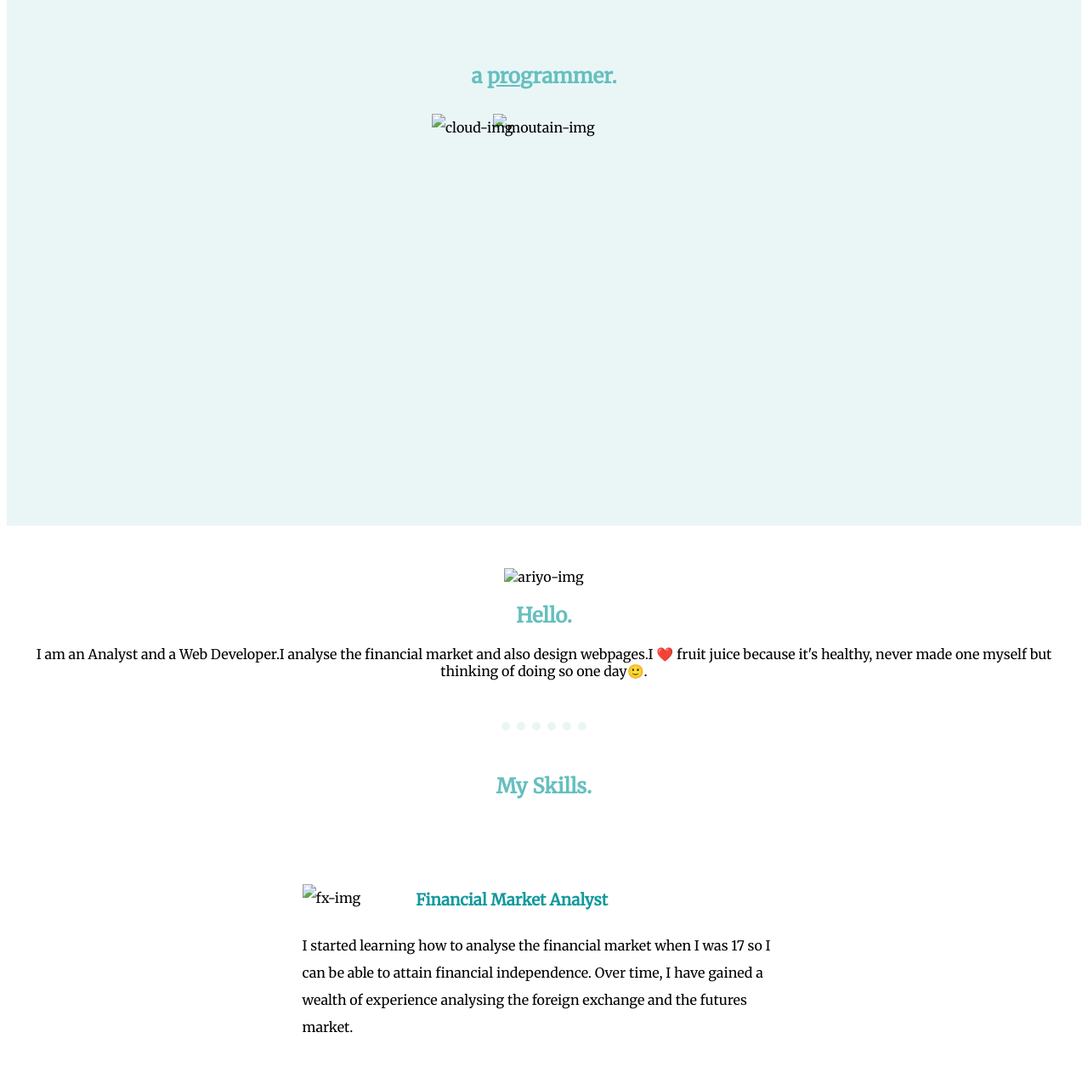
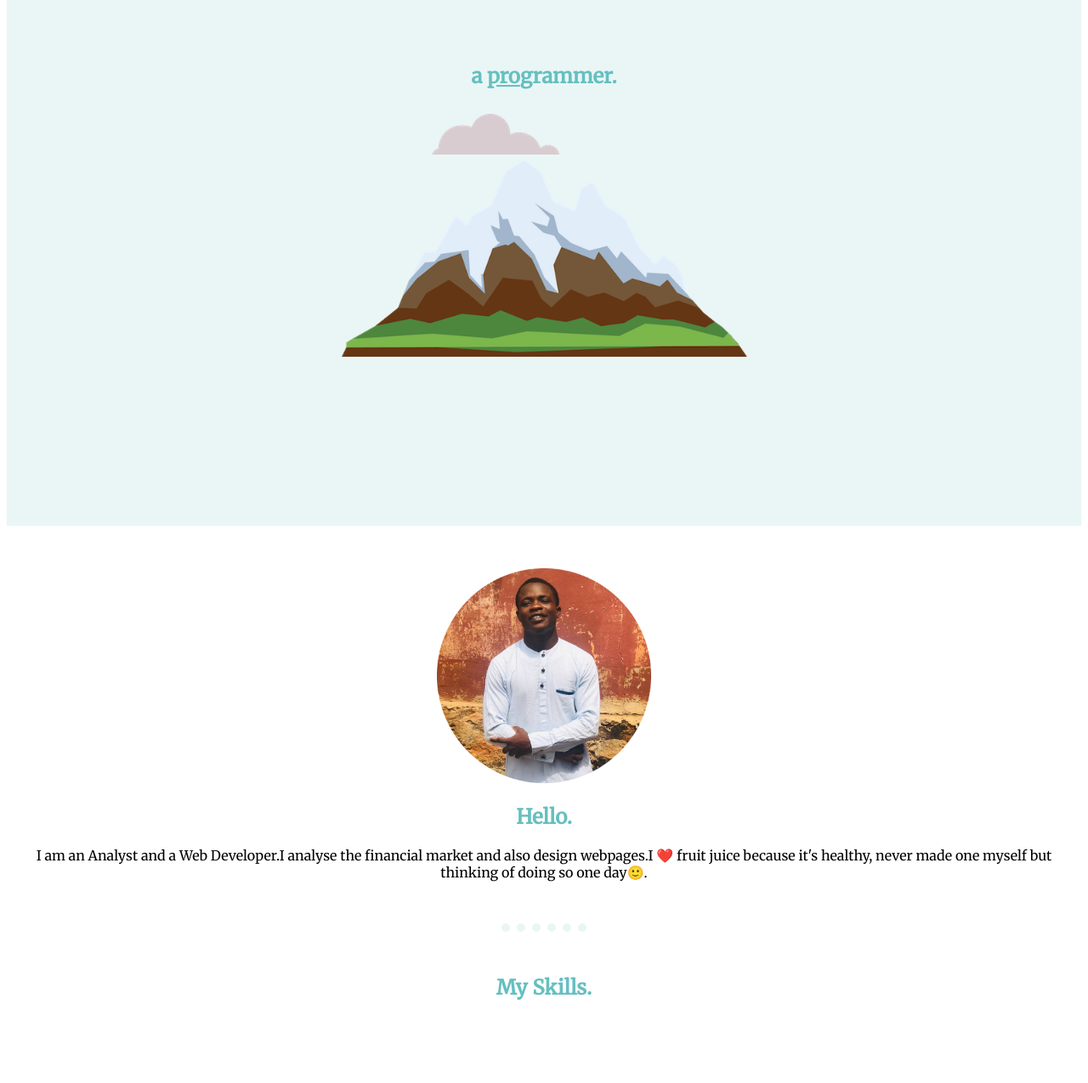
Before and after one commit to MorufLawal/MyCV, a plain HTML site: page index.html in a window 1280 px wide. Shown: the part 389-1664 px from the top of the page at 85% size. Drawn offline with Linux system fonts and the light colour scheme; the site is published under a folder, as on GitHub Pages, so addresses that start at the root find nothing.

Commit message:
Update index.html

```diff
--- a/index.html
+++ b/index.html
@@ -13,14 +13,14 @@
 </head>
 <body>
 <div class="first-intro">
-<img id="topright-cloud" src="/CSS - My Site Images/cloud.png" alt="cloud-img">
+<img id="topright-cloud" src="./CSS - My Site Images/cloud.png" alt="cloud-img">
 <h1>I'm Ariyo.</h1>
 <h2>a <span>pro</span>grammer.</h2>
-<img id="bottomleft-cloud" src="/CSS - My Site Images/cloud.png" alt="cloud-img">
-<img id="mountain" src="/CSS - My Site Images/mountain.png" alt="moutain-img">
+<img id="bottomleft-cloud" src="./CSS - My Site Images/cloud.png" alt="cloud-img">
+<img id="mountain" src="./CSS - My Site Images/mountain.png" alt="moutain-img">
 </div>
 <div class="second-intro">
-  <img class="ariyo-img" src="/CSS - My Site Images/photo_2022-04-19_16-52-12-modified.png" alt="ariyo-img">
+  <img class="ariyo-img" src="./CSS - My Site Images/photo_2022-04-19_16-52-12-modified.png" alt="ariyo-img">
   <h2>Hello.</h2>
   <p>I am an Analyst and a Web Developer.I analyse the financial market and also design webpages.I ❤️ fruit juice because it's healthy, never made one myself but thinking of doing so one day🙂.</p>
 </div>
@@ -29,12 +29,12 @@
 <div class="skill-set" >
 
 <div class="skill-list">
-  <img class="fx-img" src="/CSS - My Site Images/fx.jpg" alt="fx-img">
+  <img class="fx-img" src="./CSS - My Site Images/fx.jpg" alt="fx-img">
   <h3>Financial Market Analyst</h3>
   <p>I started learning how to analyse the financial market when I was 17 so I can be able to attain financial independence. Over time, I have gained a wealth of experience analysing the foreign exchange and the futures market.</p>
 </div>
 <div class="skill-list">
-  <img  class="web-img" src="/CSS - My Site Images/web.jpg" alt="web-img">
+  <img  class="web-img" src="./CSS - My Site Images/web.jpg" alt="web-img">
   <h3>Design & Development</h3>
   <p>I am also learning to build and design websites, I have been gathering lots of knowledge about it and 'Yes' am making progress, aiming to be a professional soon.</p>
 
```
